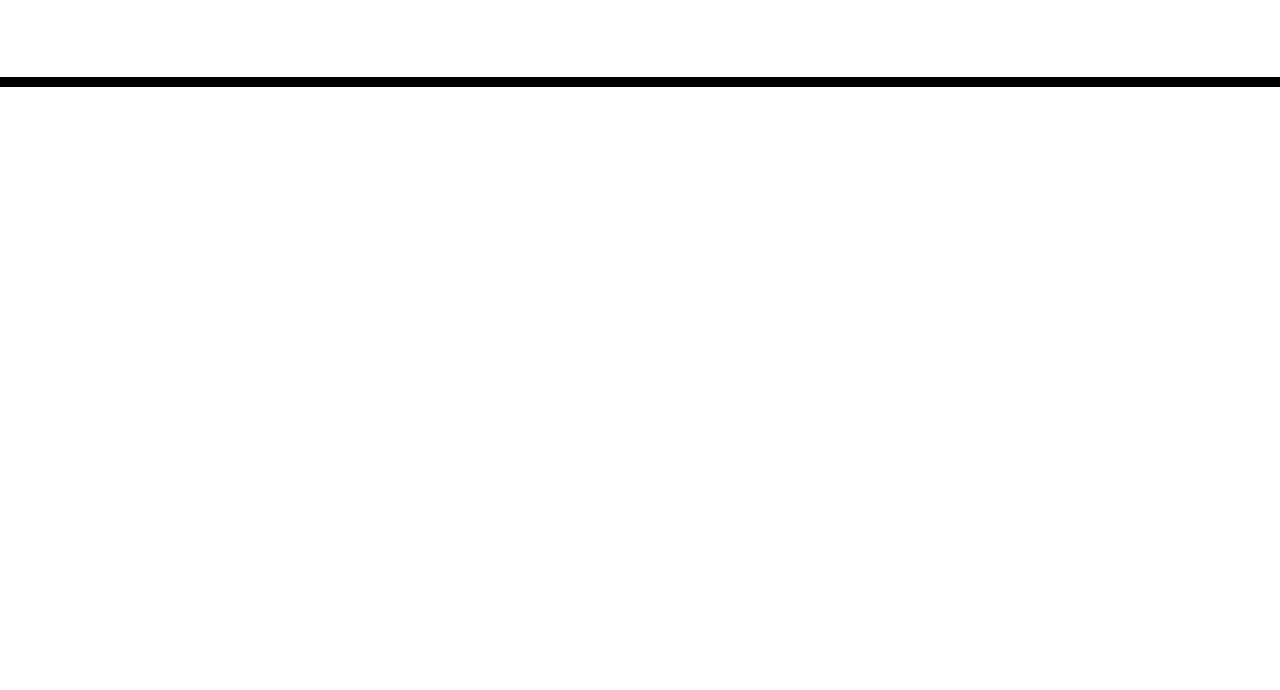
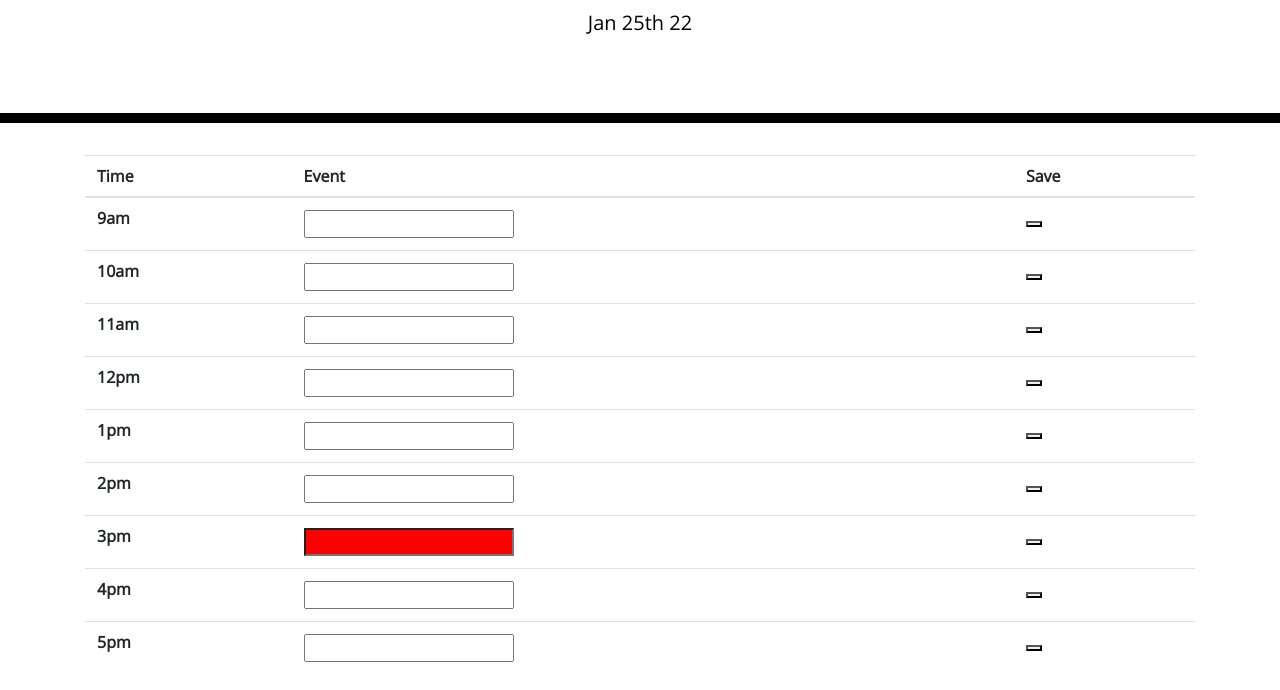
Before and after one commit to cruiz328/PokeBowlsAreAwesome, a plain HTML site: page index.html in a window 1280 px wide. Shown: the part 181-871 px from the top of the page. Before the commit the page ends 800 px from the top, so only its background shows below. Drawn offline with nearby package versions, Linux system fonts and the light colour scheme.

Commit message:
added to initial code and laid a fat foundation

```diff
--- a/index.html
+++ b/index.html
@@ -30,9 +30,61 @@
     </header>
     <div class="container">
       <!-- Timeblocks go here -->
+      <table class="table">
+        <thead>
+          <tr>
+            <th scope="col">Time</th>
+            <th scope="col">Event</th>
+            <th scope="col">Save</th>
+          </tr>
+        </thead>
+        <tbody>
+          <tr>
+            <th scope="row">9am</th>
+            <td><input type="textbox" data-time="9" class="eventTextBox"/></td>
+            <td><button class="save"></button></td>
+          </tr>
+          <tr>
+            <th scope="row">10am</th>
+            <td><input type="textbox" data-time="10" class="eventTextBox"/></td>
+            <td><button class="save"></button></td>
+          </tr>
+          <tr>
+            <th scope="row">11am</th>
+            <td><input type="textbox" data-time="11" class="eventTextBox"/></td>
+            <td><button class="save"></button></td>
+          </tr><tr>
+            <th scope="row">12pm</th>
+            <td><input type="textbox" data-time="12" class="eventTextBox"/></td>
+            <td><button class="save"></button></td>
+          </tr><tr>
+            <th scope="row">1pm</th>
+            <td><input type="textbox" data-time="1" class="eventTextBox"/></td>
+            <td><button class="save"></button></td>
+          </tr><tr>
+            <th scope="row">2pm</th>
+            <td><input type="textbox" data-time="2" class="eventTextBox"/></td>
+            <td><button class="save"></button></td>
+          </tr><tr>
+            <th scope="row">3pm</th>
+            <td><input type="textbox" data-time="3" class="eventTextBox"/></td>
+            <td><button class="save"></button></td>
+          </tr>
+          <tr>
+            <th scope="row">4pm</th>
+            <td><input type="textbox" data-time="4" class="eventTextBox"/></td>
+            <td><button class="save"></button></td>
+          </tr><tr>
+            <th scope="row">5pm</th>
+            <td><input type="textbox" data-time="5" class="eventTextBox"/></td>
+            <td><button class="save"></button></td>
+          </tr>
+        </tbody>
+      </table>
     </div>
 
     <script src="https://code.jquery.com/jquery-3.4.1.min.js"></script>
     <script src="https://cdnjs.cloudflare.com/ajax/libs/moment.js/2.24.0/moment.min.js"></script>
+    <script src="./script.js"></script>
   </body>
 </html>
--- a/script.js
+++ b/script.js
@@ -0,0 +1,17 @@
+console.log("time", moment().format('MMMM Do YYYY, h:mm:ss a'))
+$('#currentDay').html(moment().format("MMM Do YY"));
+
+var timeNow = moment().format('LT');
+
+var hours = parseInt(timeNow.split(':')[0]);
+console.log('hours', hours);
+
+// console.log($('.table').find('.eventTextBox'));
+
+$('.table').find('.eventTextBox').each(function(val){
+    console.log($(this).data('time'));
+
+    if(hours === $(this).data('time')) {
+        $(this).css('background-color', 'red');
+    }
+})
```
